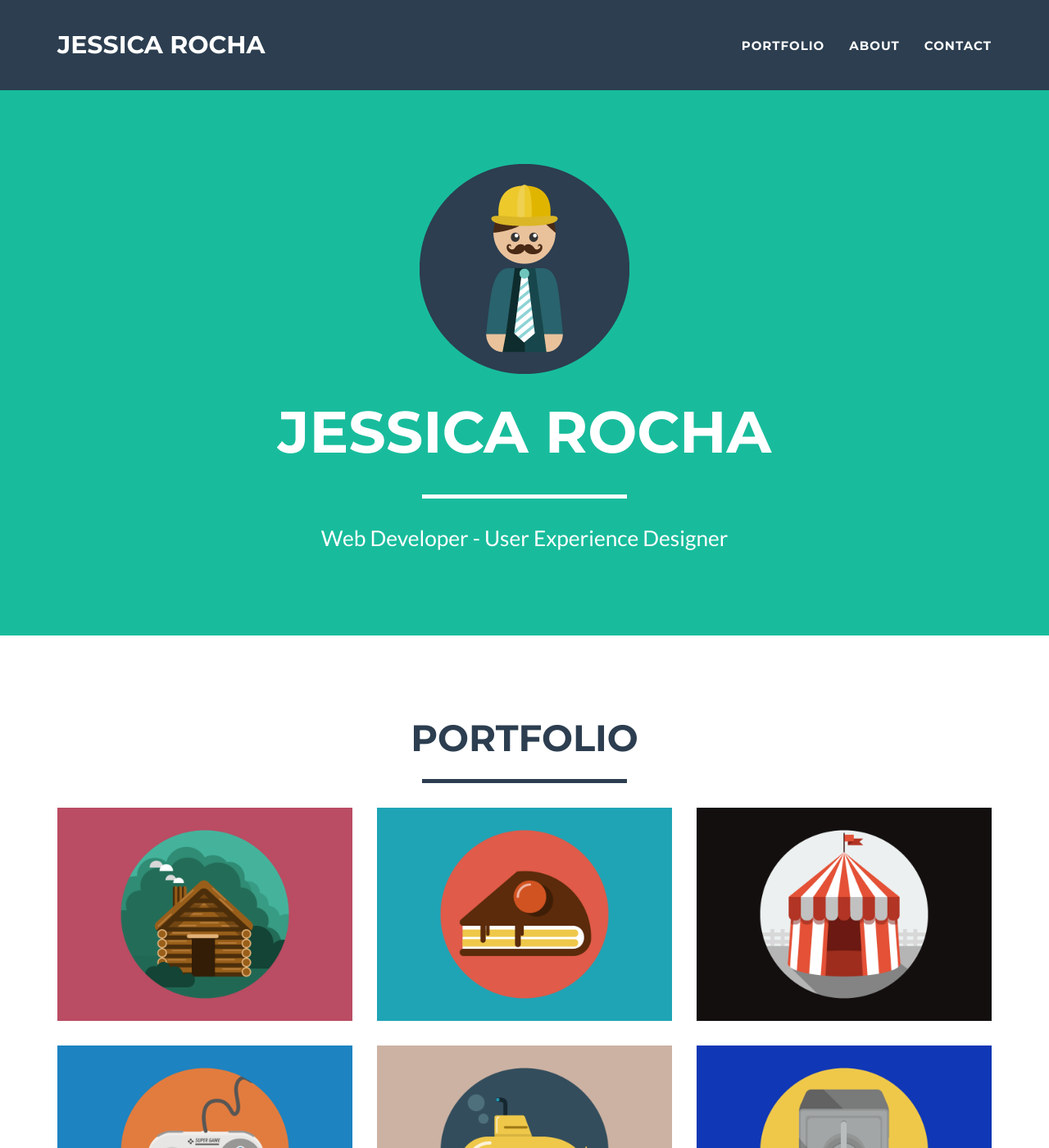
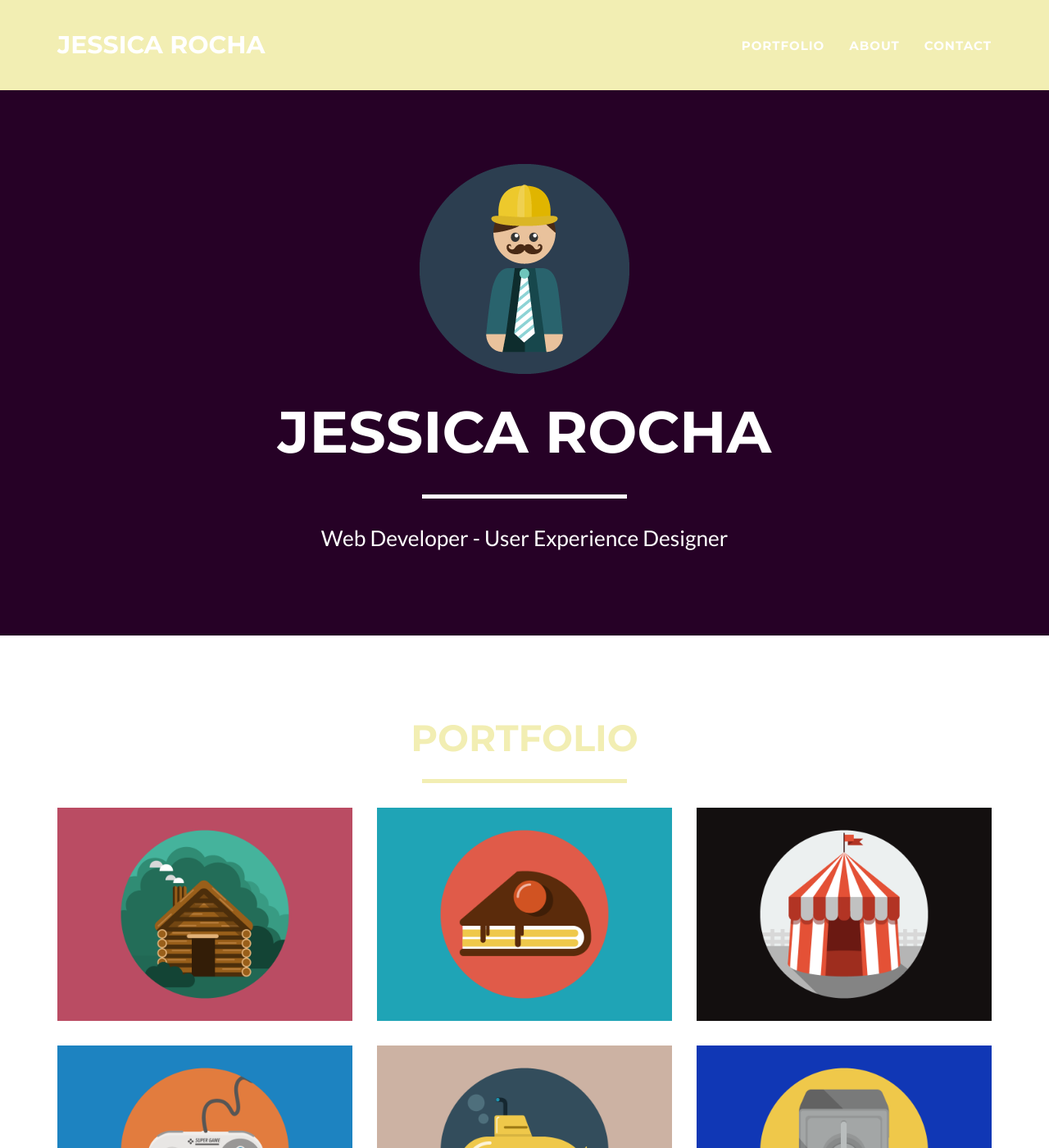
Before and after one commit to JessRocha/jessrocha.github.io, a Jekyll site: the page built from index.html, in a window 1280 px wide and 1400 px high. Shown: the whole window at 82% size. Built offline with Jekyll 4.4.1, drawn with Linux system fonts in a browser that asks for light colours.

Commit message:
changed config
changed primary and secondary colors

```diff
--- a/_config.yml
+++ b/_config.yml
@@ -25,9 +25,9 @@ disqus_shortname: myshortname
 
 # Color settings (hex-codes without the leading hash-tag)
 color:
-  primary: 18bc9c #80B3FF
+  primary: 260126 #80B3FF
   primary-rgb: "24,288,156" #"128,179,255"
-  secondary: 2c3e50 #FD6E8A
+  secondary: F2EEB3 #FD6E8A
   secondary-dark: 233140 #A2122F
 
 # Footer settings
```
